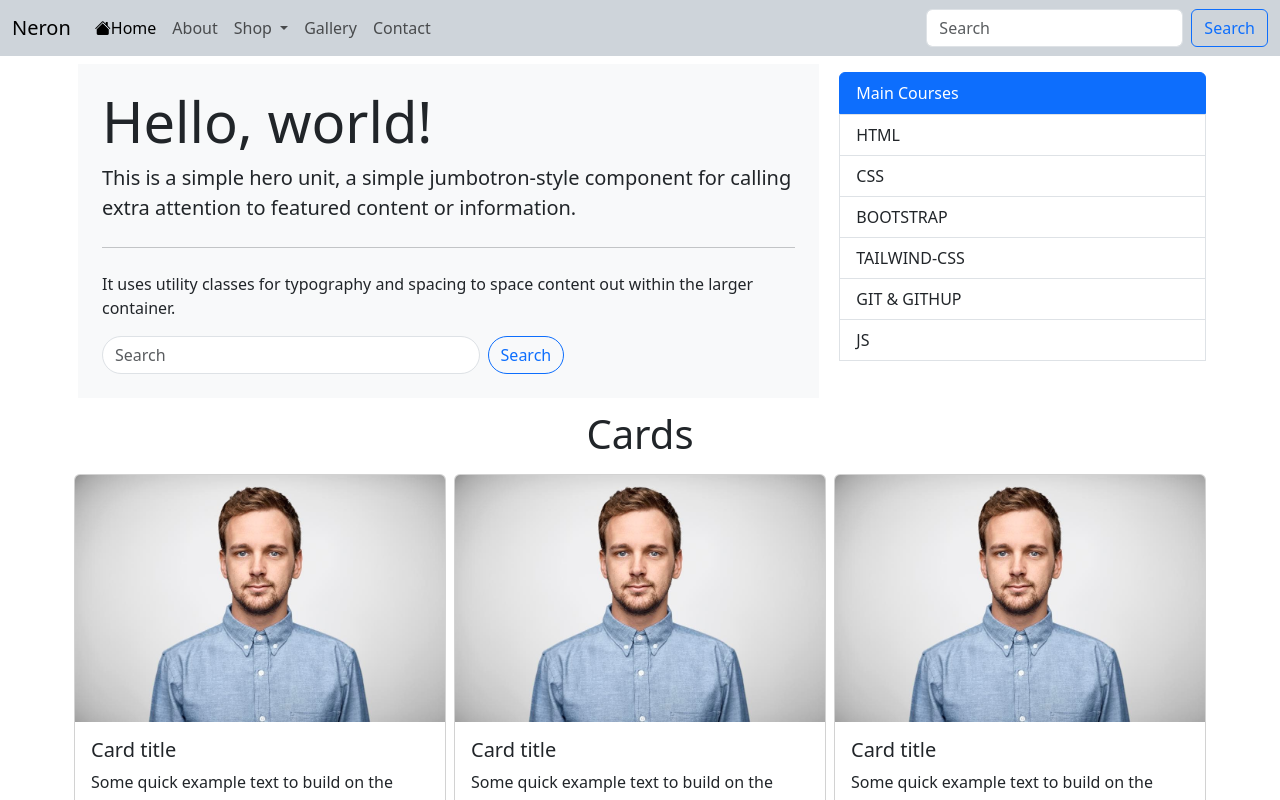
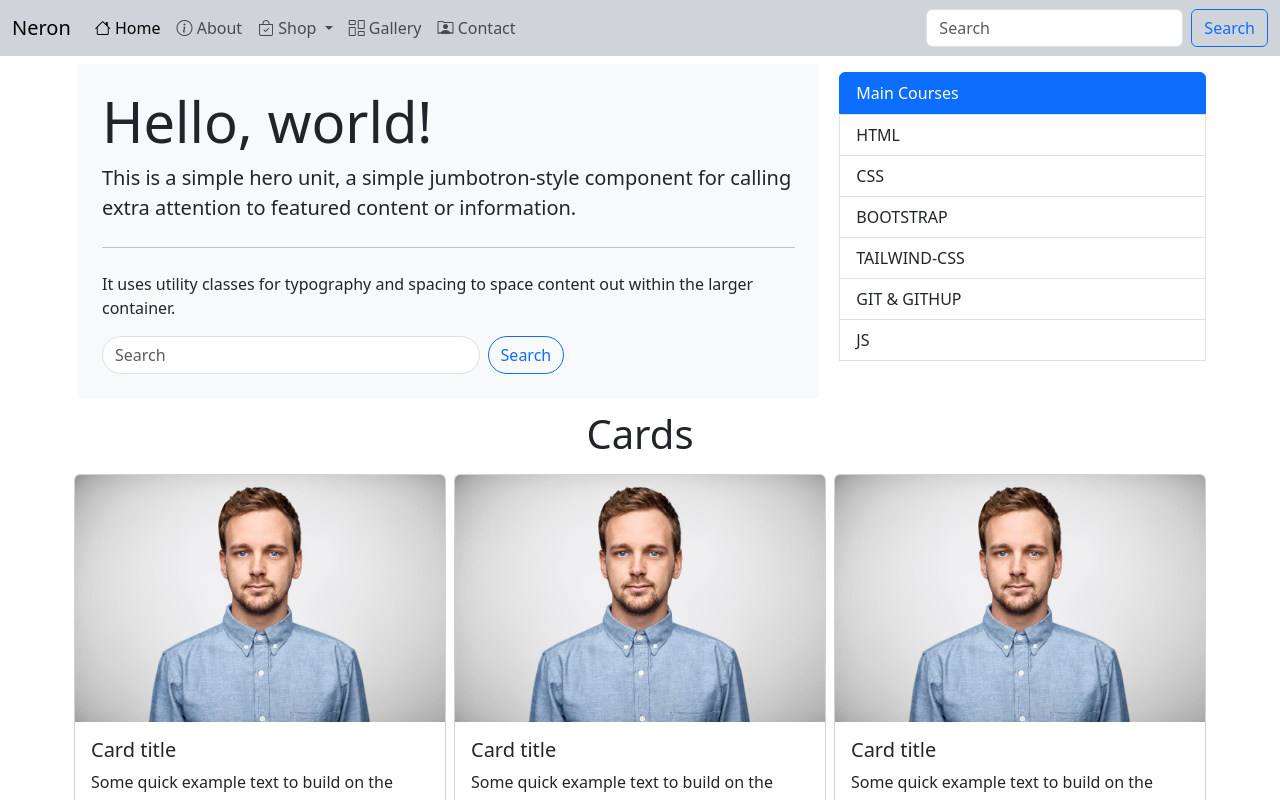
Before and after one commit to HishamBoghdady/Portofilo, a plain HTML site: page index.html in a window 1280 px wide. Shown: the top 800 px of the page. Drawn offline with nearby package versions, Linux system fonts and the light colour scheme.

Commit message:
added icon

```diff
--- a/index.html
+++ b/index.html
@@ -19,14 +19,14 @@
           <div class="collapse navbar-collapse" id="navbarSupportedContent">
             <ul class="navbar-nav me-auto mb-2 mb-lg-0">
               <li class="nav-item">
-                <a class="nav-link active" aria-current="page" href="#"><i class="bi bi-house-fill"></i>Home</a>
+                <a class="nav-link active" aria-current="page" href="#"><i class="bi bi-house"></i> Home</a>
               </li>
               <li class="nav-item">
-                <a class="nav-link" href="#">About</a>
+                <a class="nav-link" href="#"><i class="bi bi-info-circle"></i> About</a>
               </li>
               <li class="nav-item dropdown">
                 <a class="nav-link dropdown-toggle" href="#" role="button" data-bs-toggle="dropdown" aria-expanded="false">
-                  Shop
+                  <i class="bi bi-bag-check"></i> Shop
                 </a>
                 <ul class="dropdown-menu">
                   <li><a class="dropdown-item" href="#">Action</a></li>
@@ -36,10 +36,10 @@
                 </ul>
               </li>
               <li class="nav-item">
-                <a class="nav-link">Gallery</a>
+                <a class="nav-link"><i class="bi bi-columns-gap"></i> Gallery</a>
               </li>
               <li class="nav-item">
-                <a class="nav-link">Contact</a>
+                <a class="nav-link"><i class="bi bi-person-rolodex"></i> Contact</a>
               </li>
             </ul>
             <form class="d-flex" role="search">
```
